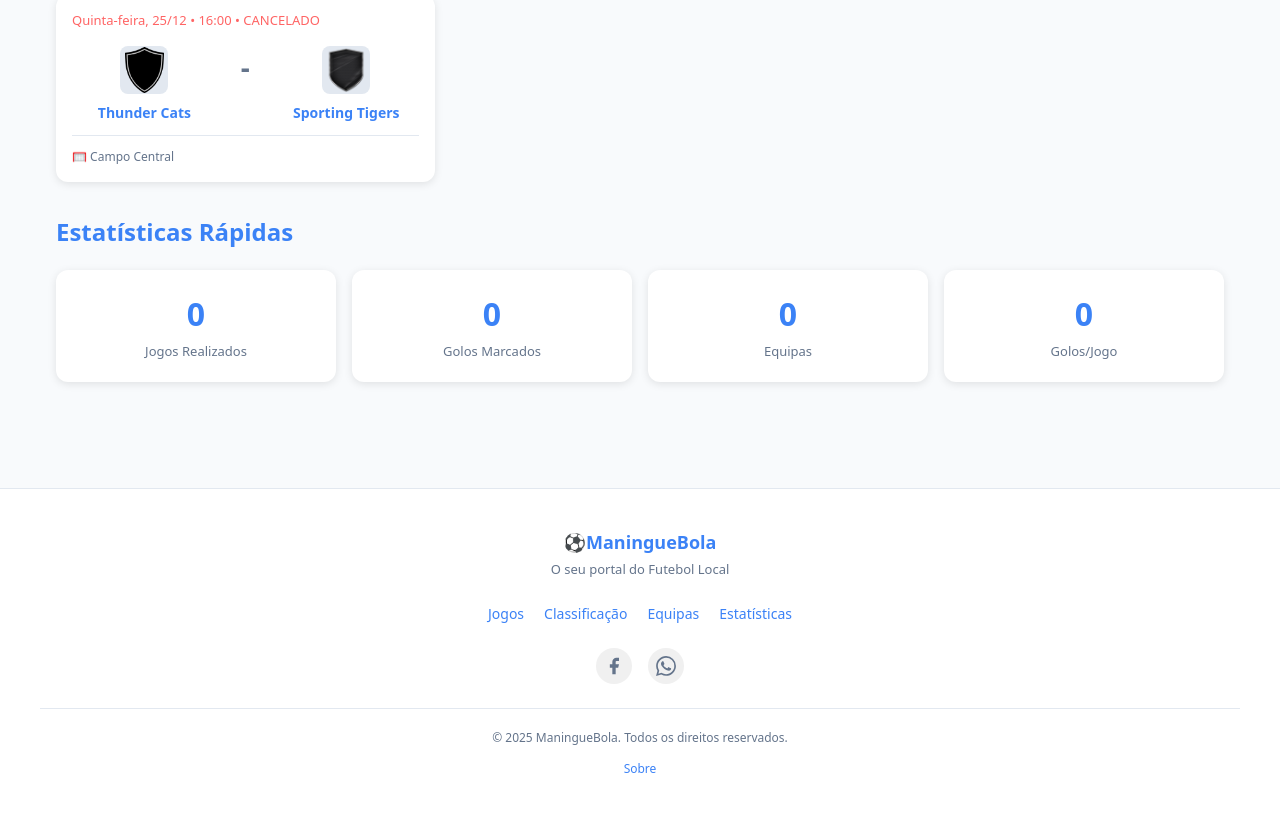
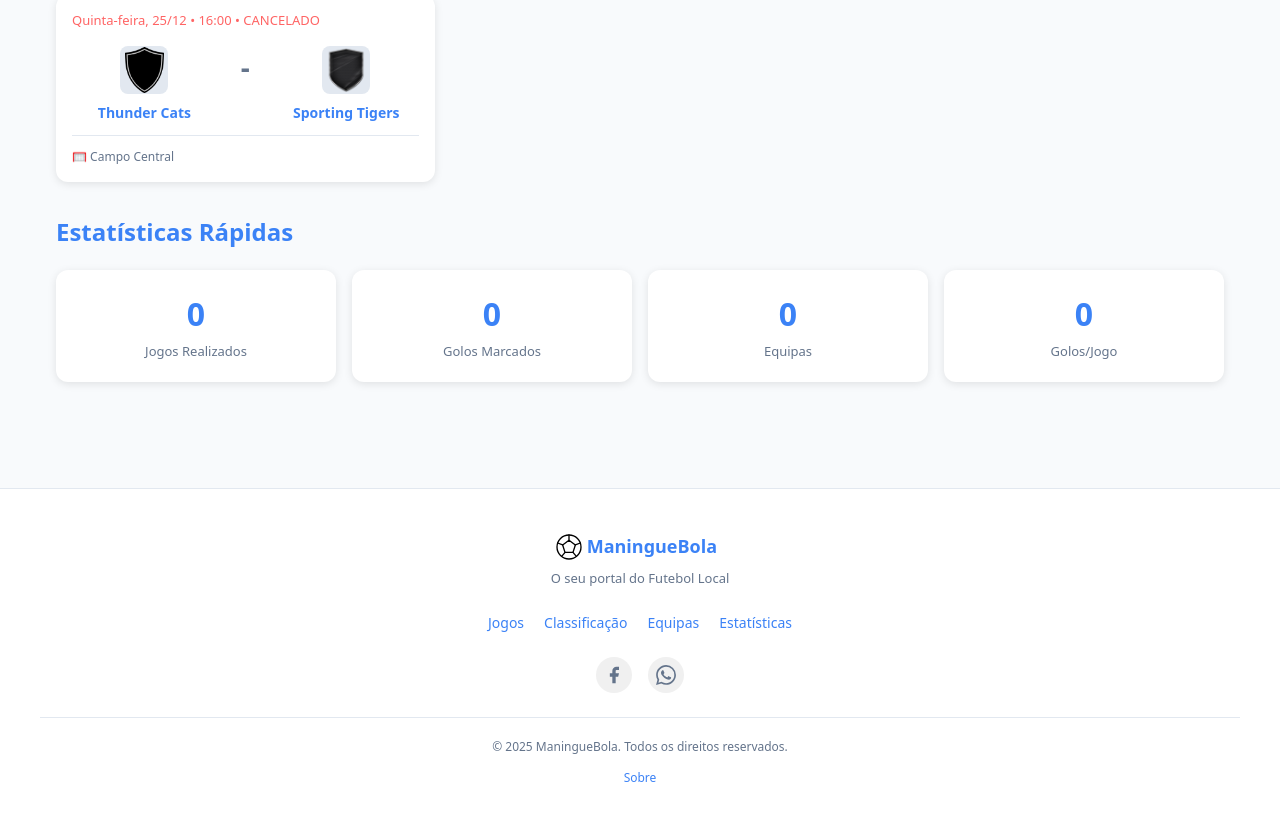
Before and after one commit to Raimundroid/maninguebola, a React (Vite) app: page / in a window 1280 px wide. Shown: the part 1306-2126 px from the top of the page. Built offline with nearby package versions, Linux system fonts and the light colour scheme.

Commit message:
Footer, new ball logo

```diff
--- a/src/components/Footer/Footer.css
+++ b/src/components/Footer/Footer.css
@@ -14,15 +14,29 @@
   gap: 24px;
 }
 
-/* 1. Brand Section */
-/* .footer-brand {
-  background-color: aqua;
-} */
 .footer-logo {
+  text-decoration: none;
+  display: flex;
+  align-items: center;
+}
+
+.footer-logo .logo-icon {
+  display: flex;
+  align-items: center;
+  justify-content: center;
+  width: 36px;
+  height: 36px;
+  transition: transform 500ms ease-in-out;
+}
+.footer-logo:hover .logo-icon,
+.footer-logo:active .logo-icon {
+  transform: rotate(360deg);
+}
+
+.footer-logo .logo-text {
   font-size: 18px;
   font-weight: 800;
   color: var(--primary);
-  text-decoration: none;
 }
 .footer-tagline {
   font-size: 13px;
--- a/src/components/Footer/Footer.jsx
+++ b/src/components/Footer/Footer.jsx
@@ -20,7 +20,24 @@ const Footer = () => {
         {/* 1. Brand Section */}
         <div className="footer-brand">
           <Link to="/" className="footer-logo" onClick={scrollToTop}>
-            ⚽ManingueBola
+            <div className="logo-icon" aria-label="Soccer Ball">
+              <svg
+                xmlns="http://www.w3.org/2000/svg"
+                width="32"
+                height="32"
+                viewBox="0 0 24 24"
+                fill="none"
+                stroke="#000000"
+                stroke-width="1"
+                stroke-linecap="round"
+                stroke-linejoin="round"
+              >
+                <path d="M12 12m-9 0a9 9 0 1 0 18 0a9 9 0 1 0 -18 0" />
+                <path d="M12 7l4.76 3.45l-1.76 5.55h-6l-1.76 -5.55z" />
+                <path d="M12 7v-4m3 13l2.5 3m-.74 -8.55l3.74 -1.45m-11.44 7.05l-2.56 2.95m.74 -8.55l-3.74 -1.45" />
+              </svg>
+            </div>
+            <h3 className="logo-text">ManingueBola</h3>
           </Link>
           <p className="footer-tagline">O seu portal do Futebol Local</p>
         </div>
@@ -67,78 +84,26 @@ const Footer = () => {
 
 export default Footer;
 
-// ============================================
-// Footer.jsx
-// ============================================
-
-// import React from "react";
-// import { Link } from "react-router-dom";
-// import "./Footer.css";
-
-// const Footer = () => {
-//   const currentYear = new Date().getFullYear();
-
-//   // Scroll to top when clicking a footer link
-//   const scrollToTop = () => {
-//     window.scrollTo({ top: 0, behavior: "smooth" });
-//   };
-
-//   return (
-//     <footer className="footer">
-//       <div className="footer-content">
-//         {/* 1. Brand Section */}
-//         <div className="footer-brand">
-//           <h3 className="footer-logo">⚽ManingueBola</h3>
-//           <p className="footer-tagline">O seu portal do Futebol Local</p>
-//         </div>
-
-//         {/* 2. Main Navigation (Safety Net) */}
-//         {/* Useful for mobile users who scrolled to bottom */}
-//         <nav className="footer-nav">
-//           <Link to="/jogos" onClick={scrollToTop}>
-//             Jogos
-//           </Link>
-//           <Link to="/classificacao" onClick={scrollToTop}>
-//             Classificação
-//           </Link>
-//           <Link to="/equipas" onClick={scrollToTop}>
-//             Equipas
-//           </Link>
-//           <Link to="/estatisticas" onClick={scrollToTop}>
-//             Estatísticas
-//           </Link>
-//         </nav>
-
-//         {/* 3. Social Media & Contact */}
-//         <div className="footer-socials">
-//           {/* Facebook Icon */}
-//           <a href="#" className="social-link" aria-label="Facebook">
-//             <svg width="20" height="20" viewBox="0 0 24 24" fill="currentColor">
-//               <path d="M18 2h-3a5 5 0 0 0-5 5v3H7v4h3v8h4v-8h3l1-4h-4V7a1 1 0 0 1 1-1h3z"></path>
-//             </svg>
-//           </a>
-
-//           {/* WhatsApp Icon */}
-//           <a href="#" className="social-link" aria-label="WhatsApp">
-//             <svg width="20" height="20" viewBox="0 0 24 24" fill="currentColor">
-//               <path d="M17.472 14.382c-.297-.149-1.758-.867-2.03-.967-.273-.099-.471-.148-.67.15-.197.297-.767.966-.94 1.164-.173.199-.347.223-.644.075-.297-.15-1.255-.463-2.39-1.475-.883-.788-1.48-1.761-1.653-2.059-.173-.297-.018-.458.13-.606.134-.133.298-.347.446-.52.149-.174.198-.298.298-.497.099-.198.05-.371-.025-.52-.075-.149-.669-1.612-.916-2.207-.242-.579-.487-.5-.669-.51-.173-.008-.371-.01-.57-.01-.198 0-.52.074-.792.372-.272.297-1.04 1.016-1.04 2.479 0 1.462 1.065 2.875 1.213 3.074.149.198 2.096 3.2 5.077 4.487.709.306 1.262.489 1.694.625.712.227 1.36.195 1.871.118.571-.085 1.758-.719 2.006-1.413.248-.694.248-1.289.173-1.413-.074-.124-.272-.198-.57-.347m-5.421 7.403h-.004a9.87 9.87 0 0 1-5.031-1.378l-.361-.214-3.741.982.998-3.648-.235-.374a9.86 9.86 0 0 1-1.51-5.26c.001-5.45 4.436-9.884 9.888-9.884 2.64 0 5.122 1.03 6.988 2.898a9.825 9.825 0 0 1 2.893 6.994c-.003 5.45-4.437 9.884-9.885 9.884m8.413-18.297A11.815 11.815 0 0 0 12.05 0C5.495 0 .16 5.335.157 11.892c0 2.096.547 4.142 1.588 5.945L.057 24l6.305-1.654a11.882 11.882 0 0 0 5.683 1.448h.005c6.554 0 11.89-5.335 11.893-11.893a11.821 11.821 0 0 0-3.48-8.413Z" />
-//             </svg>
-//           </a>
-//         </div>
-
-//         {/* 4. Copyright & About */}
-//         <div className="footer-legal">
-//           <p>
-//             &copy; {currentYear} ManingueBola. Todos os direitos reservados.
-//           </p>
-//           <div className="legal-links">
-//             {/* Link to an About page or just a placeholder for now */}
-//             <Link to="/sobre">Sobre</Link>
-//           </div>
-//         </div>
-//       </div>
-//     </footer>
-//   );
-// };
-
-// export default Footer;
+// <!--
+// category: Sport
+// tags: [sport, game, sportsman, play, match, pitch]
+// version: "1.39"
+// unicode: "ee06"
+// -->
+{
+  /* <svg
+  xmlns="http://www.w3.org/2000/svg"
+  width="32"
+  height="32"
+  viewBox="0 0 24 24"
+  fill="none"
+  stroke="#000000"
+  stroke-width="1"
+  stroke-linecap="round"
+  stroke-linejoin="round"
+>
+  <path d="M12 12m-9 0a9 9 0 1 0 18 0a9 9 0 1 0 -18 0" />
+  <path d="M12 7l4.76 3.45l-1.76 5.55h-6l-1.76 -5.55z" />
+  <path d="M12 7v-4m3 13l2.5 3m-.74 -8.55l3.74 -1.45m-11.44 7.05l-2.56 2.95m.74 -8.55l-3.74 -1.45" />
+</svg> */
+}
```
